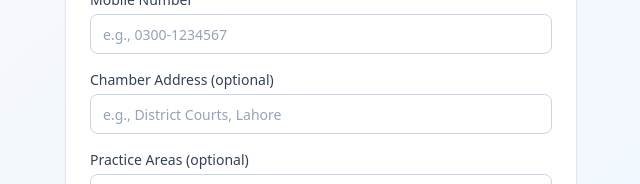
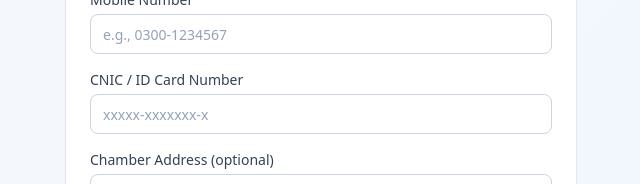
Before and after one commit to AlHabibKhan/legal-law-diary, a React (Vite) app: page /register in a window 1280 px wide. Shown: the part 725-909 px from the top of the page, without its empty margins (319-959 px from the left). Built offline with nearby package versions, Linux system fonts and the light colour scheme; no server answers.

Commit message:
Add CNIC field to lawyer registration and profile

```diff
--- a/src/hooks/useAuth.ts
+++ b/src/hooks/useAuth.ts
@@ -81,6 +81,7 @@ export const useAuth = create<AuthState>((set) => ({
         bar_council: profile.bar_council,
         license_number: profile.license_number,
         mobile_number: profile.mobile_number,
+        cnic: profile.cnic,
         chamber_address: profile.chamber_address,
         practice_areas: profile.practice_areas,
         role: profile.role,
--- a/src/lib/db-supabase.ts
+++ b/src/lib/db-supabase.ts
@@ -26,6 +26,7 @@ export const supabaseDb = {
       bar_council: profile.bar_council,
       license_number: profile.license_number,
       mobile_number: profile.mobile_number,
+      cnic: profile.cnic,
       chamber_address: profile.chamber_address,
       practice_areas: profile.practice_areas,
     })
@@ -50,6 +51,7 @@ export const supabaseDb = {
       bar_council: data.bar_council,
       license_number: data.license_number,
       mobile_number: data.mobile_number,
+      cnic: data.cnic,
       chamber_address: data.chamber_address,
       practice_areas: data.practice_areas,
     }
@@ -63,6 +65,7 @@ export const supabaseDb = {
         bar_council: profile.bar_council,
         license_number: profile.license_number,
         mobile_number: profile.mobile_number,
+        cnic: profile.cnic,
         chamber_address: profile.chamber_address,
         practice_areas: profile.practice_areas,
       })
--- a/src/lib/db-tauri.ts
+++ b/src/lib/db-tauri.ts
@@ -28,9 +28,9 @@ export const tauriDb = {
   async registerLawyer(profile: LawyerProfile): Promise<string> {
     const d = await db()
     await d.execute(
-      `INSERT INTO lawyer_profile (id, full_name, bar_council, license_number, mobile_number, chamber_address, practice_areas)
-       VALUES ($1, $2, $3, $4, $5, $6, $7)`,
-      [profile.id, profile.full_name, profile.bar_council, profile.license_number, profile.mobile_number, profile.chamber_address ?? '', profile.practice_areas ?? '']
+      `INSERT INTO lawyer_profile (id, full_name, bar_council, license_number, mobile_number, cnic, chamber_address, practice_areas)
+       VALUES ($1, $2, $3, $4, $5, $6, $7, $8)`,
+      [profile.id, profile.full_name, profile.bar_council, profile.license_number, profile.mobile_number, profile.cnic ?? '', profile.chamber_address ?? '', profile.practice_areas ?? '']
     )
     await d.execute("INSERT OR REPLACE INTO app_settings (key, value) VALUES ('is_registered', 'true')", [])
     return profile.id
@@ -39,7 +39,7 @@ export const tauriDb = {
   async getLawyerProfile(): Promise<LawyerProfile | null> {
     const d = await db()
     const rows = await d.select<Record<string, unknown>[]>(
-      'SELECT id, full_name, bar_council, license_number, mobile_number, chamber_address, practice_areas FROM lawyer_profile LIMIT 1'
+      'SELECT id, full_name, bar_council, license_number, mobile_number, cnic, chamber_address, practice_areas FROM lawyer_profile LIMIT 1'
     )
     if (rows.length === 0) return null
     const r = rows[0]
@@ -49,6 +49,7 @@ export const tauriDb = {
       bar_council: r.bar_council as string,
       license_number: r.license_number as string,
       mobile_number: r.mobile_number as string,
+      cnic: (r.cnic as string) || null,
       chamber_address: (r.chamber_address as string) || null,
       practice_areas: (r.practice_areas as string) || null,
     }
@@ -57,8 +58,8 @@ export const tauriDb = {
   async updateLawyerProfile(profile: LawyerProfile): Promise<void> {
     const d = await db()
     await d.execute(
-      `UPDATE lawyer_profile SET full_name=$1, bar_council=$2, license_number=$3, mobile_number=$4, chamber_address=$5, practice_areas=$6, updated_at=datetime('now') WHERE id=$7`,
-      [profile.full_name, profile.bar_council, profile.license_number, profile.mobile_number, profile.chamber_address ?? '', profile.practice_areas ?? '', profile.id]
+      `UPDATE lawyer_profile SET full_name=$1, bar_council=$2, license_number=$3, mobile_number=$4, cnic=$5, chamber_address=$6, practice_areas=$7, updated_at=datetime('now') WHERE id=$8`,
+      [profile.full_name, profile.bar_council, profile.license_number, profile.mobile_number, profile.cnic ?? '', profile.chamber_address ?? '', profile.practice_areas ?? '', profile.id]
     )
   },
 
--- a/src/pages/Register.tsx
+++ b/src/pages/Register.tsx
@@ -80,6 +80,7 @@ export default function Register() {
     bar_council: 'PBC',
     license_number: '',
     mobile_number: '',
+    cnic: '',
     chamber_address: '',
     practice_areas: '',
   })
@@ -90,6 +91,7 @@ export default function Register() {
     firm_address: '',
     your_name: '',
     your_mobile: '',
+    firm_cnic: '',
   })
   const [errors, setErrors] = useState<Record<string, string>>({})
   const [submitting, setSubmitting] = useState(false)
@@ -167,6 +169,7 @@ export default function Register() {
         const profile: LawyerProfile = {
           id: userId,
           ...form,
+          cnic: form.cnic || null,
           chamber_address: form.chamber_address || null,
           practice_areas: form.practice_areas || null,
         }
@@ -183,6 +186,7 @@ export default function Register() {
           bar_council: 'PBC',
           license_number: '',
           mobile_number: firmForm.your_mobile,
+          cnic: firmForm.firm_cnic || null,
           chamber_address: firmForm.firm_address || null,
           practice_areas: null,
         }
@@ -243,6 +247,14 @@ export default function Register() {
             value={form.mobile_number}
             onChange={(e) => updateField('mobile_number', e.target.value)}
             error={errors.mobile_number}
+          />
+
+          <Input
+            id="cnic"
+            label="CNIC / ID Card Number"
+            placeholder="xxxxx-xxxxxxx-x"
+            value={form.cnic}
+            onChange={(e) => updateField('cnic', e.target.value)}
           />
 
           <Input
@@ -327,6 +339,14 @@ export default function Register() {
             value={firmForm.your_mobile}
             onChange={(e) => updateFirmField('your_mobile', e.target.value)}
             error={errors.your_mobile}
+          />
+
+          <Input
+            id="firm_cnic"
+            label="Your CNIC / ID Card Number"
+            placeholder="xxxxx-xxxxxxx-x"
+            value={firmForm.firm_cnic || ''}
+            onChange={(e) => updateFirmField('firm_cnic', e.target.value)}
           />
         </div>
 
--- a/src/pages/Settings.tsx
+++ b/src/pages/Settings.tsx
@@ -35,6 +35,7 @@ export default function Settings() {
     bar_council: profile?.bar_council ?? 'PBC',
     license_number: profile?.license_number ?? '',
     mobile_number: profile?.mobile_number ?? '',
+    cnic: profile?.cnic ?? '',
     chamber_address: profile?.chamber_address ?? '',
     practice_areas: profile?.practice_areas ?? '',
   })
@@ -308,6 +309,11 @@ export default function Settings() {
                 error={errors.mobile_number}
               />
               <Input
+                label="CNIC / ID Card Number"
+                value={form.cnic}
+                onChange={(e) => updateField('cnic', e.target.value)}
+              />
+              <Input
                 label="Chamber Address"
                 value={form.chamber_address}
                 onChange={(e) => updateField('chamber_address', e.target.value)}
@@ -350,6 +356,14 @@ export default function Settings() {
                     {profile?.mobile_number}
                   </p>
                 </div>
+                {profile?.cnic && (
+                  <div>
+                    <p className="text-xs text-slate-500">CNIC</p>
+                    <p className="text-sm font-medium text-slate-900">
+                      {profile.cnic}
+                    </p>
+                  </div>
+                )}
                 {profile?.chamber_address && (
                   <div className="col-span-2">
                     <p className="text-xs text-slate-500">Chamber</p>
--- a/src/types/index.ts
+++ b/src/types/index.ts
@@ -4,6 +4,7 @@ export interface LawyerProfile {
   bar_council: string
   license_number: string
   mobile_number: string
+  cnic: string | null
   chamber_address: string | null
   practice_areas: string | null
   role?: 'lawyer' | 'admin' | 'firm_admin'
```
Also changed, not shown: 1 other file (tests, documents, lock files or other folders).
